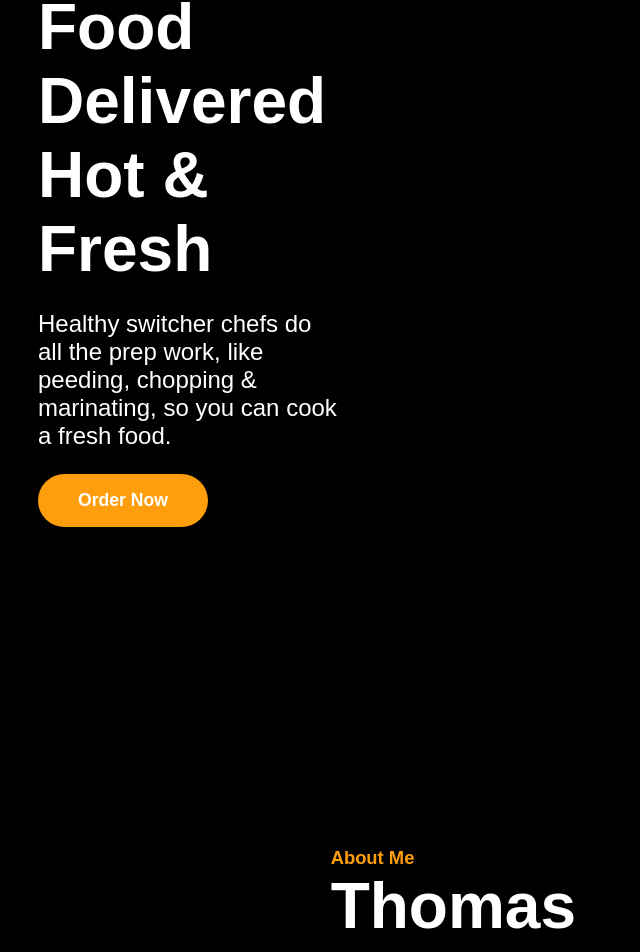
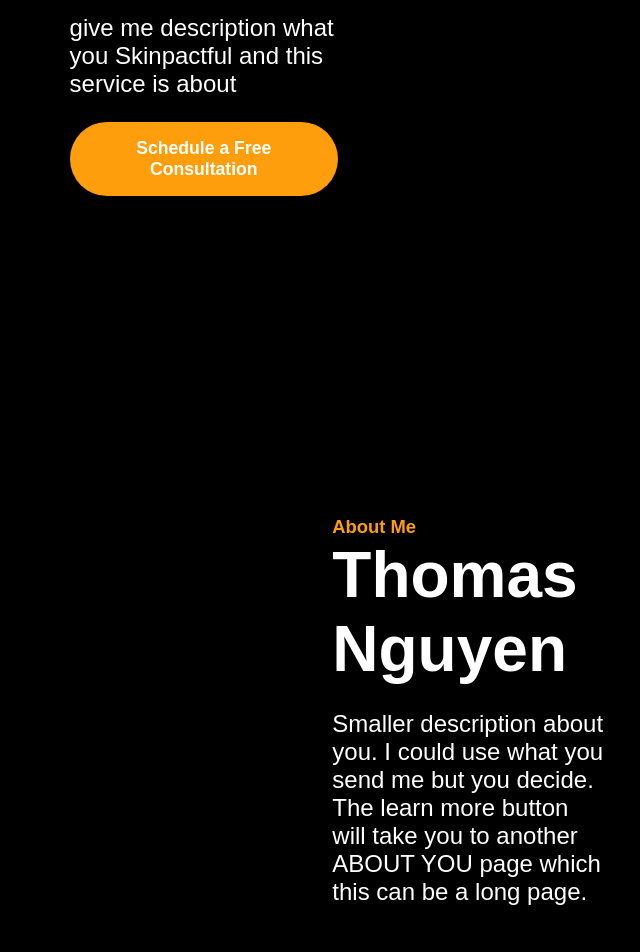
Before and after one commit to nguyen-jonathan/skinpactful, a React (Create React App) app: page / in a window 1280 px wide. Shown: the part 760-1712 px from the top of the page, without its empty margins (302-942 px from the left). Built offline with nearby package versions, Linux system fonts and the light colour scheme.

Commit message:
changing descriptions for note

```diff
--- a/src/components/About/About.js
+++ b/src/components/About/About.js
@@ -1,5 +1,5 @@
 import React from 'react';
-import {BsFillPlayCircleFill} from 'react-icons/bs';
+// import {BsFillPlayCircleFill} from 'react-icons/bs';
 
 const About = () => {
   return (
@@ -14,24 +14,15 @@
         <p className="primary-subheading">About Me</p>
         <h1 className="primary-heading">Thomas Nguyen</h1>
         <p className="primary-text">
-          Welcome to the first step to clear and healthy looking skin! My name
-          is Thomas (32 years old) and I have been battling with adult acne for
-          nearly 10 years. I would be insecure about going out in public and
-          constantly looking in a mirror throughout the day, hoping it would
-          magically get better. After a while I got tired of this insecurity of
-          mine and decided to dedicate myself to curing this disorder. I have
-          researched and tested dozens of products, spoke with skin
-          professionals, altered my diet, literally everything you can think of.
-          SPOILER ALERT, I finally recently discovered the potential key to
-          winning this war against this annoying splinter in our lives! Now my
-          friends, family and strangers would approach me complimenting me on my
-          skin, which I couldn’t believe!
+          Smaller description about you. I could use what you send me but you
+          decide. The learn more button will take you to another ABOUT YOU page
+          which this can be a long page.
         </p>
         <div className="about-buttons-container">
           <button className="secondary-button">Learn More</button>
-          <button className="watch-video-button">
+          {/* <button className="watch-video-button">
             <BsFillPlayCircleFill /> Watch Video
-          </button>
+          </button> */}
         </div>
       </div>
     </div>
--- a/src/components/HomePage/HomePage.js
+++ b/src/components/HomePage/HomePage.js
@@ -11,14 +11,13 @@
           {/* <img src={BannerBackground} alt="" /> */}
         </div>
         <div className="home-text-section">
-          <h1 className="primary-heading">
-            Your Favourite Food Delivered Hot & Fresh
-          </h1>
+          <h1 className="primary-heading">Motto to add here</h1>
           <p className="primary-text">
-            Healthy switcher chefs do all the prep work, like peeding, chopping
-            & marinating, so you can cook a fresh food.
+            give me description what you Skinpactful and this service is about
           </p>
-          <button className="secondary-button">Order Now</button>
+          <button className="secondary-button">
+            Schedule a Free Consultation
+          </button>
         </div>
         <div className="home-image-section">
           {/* <img src={BannerImage} alt="" /> */}
```
